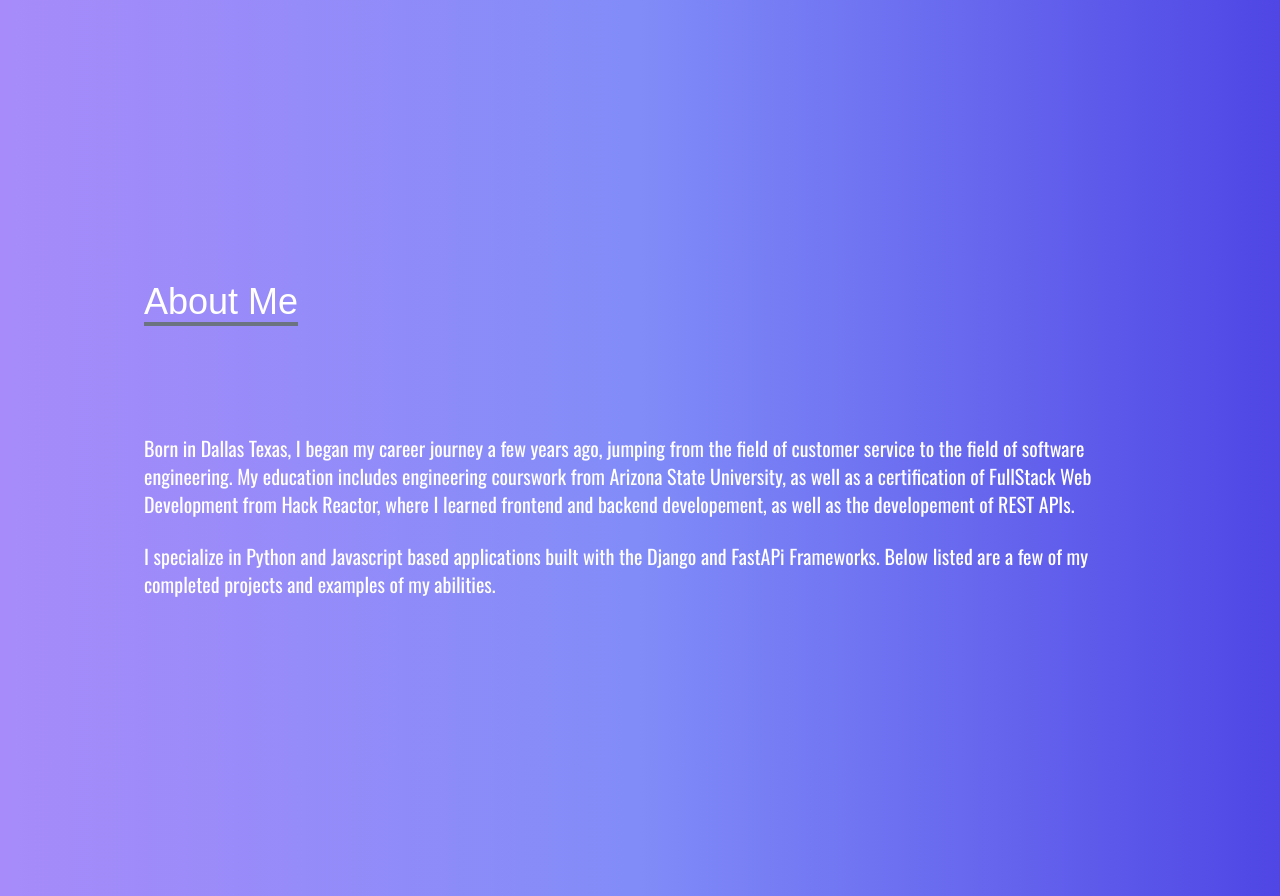
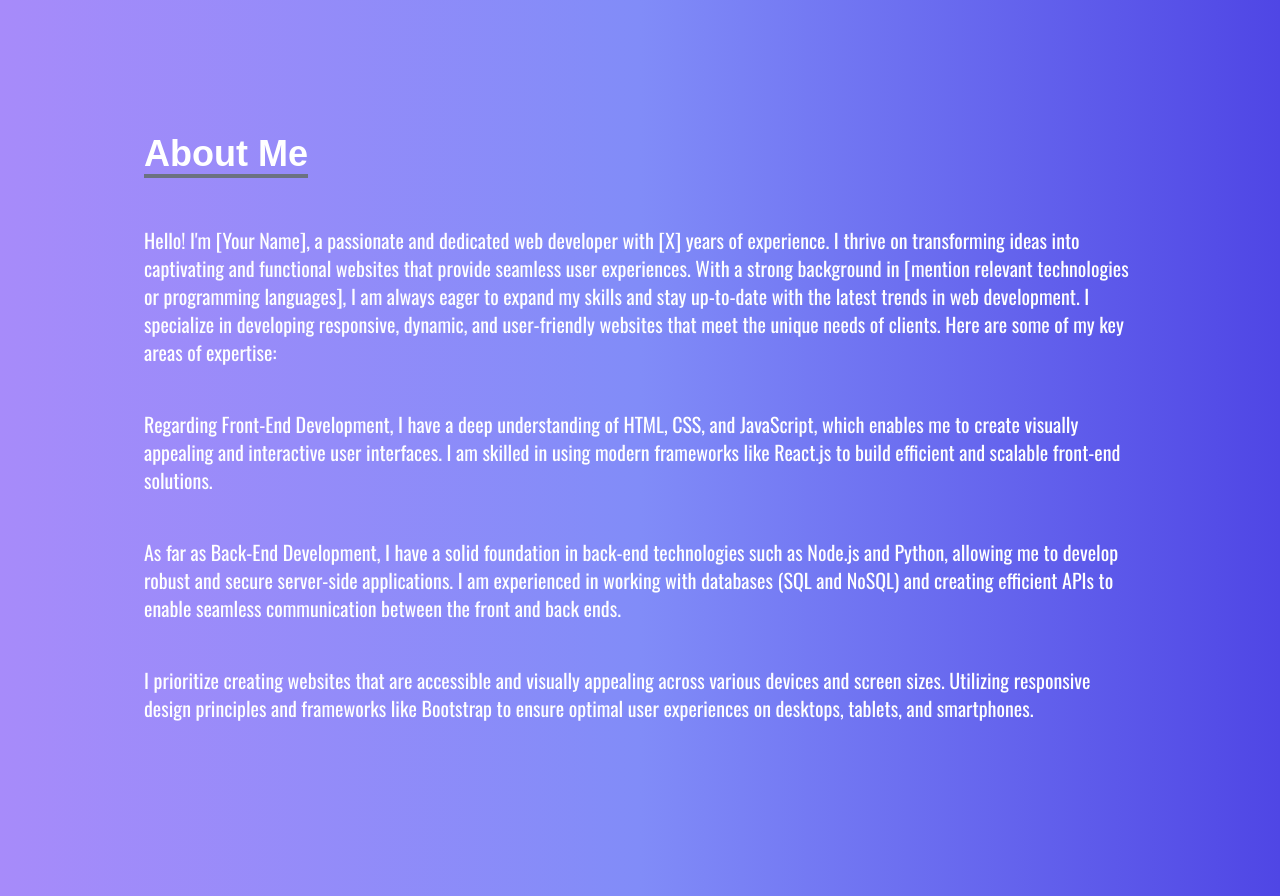
Before and after one commit to BrookaBrooke/BVPortfolio, a React (Create React App) app: page / in a window 1280 px wide. Shown: the part 760-1656 px from the top of the page. Built offline with nearby package versions, Linux system fonts and the light colour scheme; a web font is replaced by a local one.

Commit message:
added about section but need to fix portfolio margins

```diff
--- a/src/components/About.jsx
+++ b/src/components/About.jsx
@@ -3,25 +3,34 @@ const About = () => {
     return (
         <div
         name="about"
-        className="w-full h-screen  text-white"
+        className="w-full h-screen text-white "
         >
             <div className="max-w-screen-lg p-4 mx-auto flex flex-col justify-center w-full h-full">
                 <div className="pb-8">
-                    <h1 className="text-4xl inline border-b-4 border-gray-500">About Me</h1>
+                    <h1 className="text-4xl font-bold inline border-b-4 border-gray-500">About Me</h1>
                 </div>
-                <p className="text-xl mt-20">
-                    Born in Dallas Texas, I began my career journey a few years ago, jumping from the
-                    field of customer service to the field of software engineering. My education includes
-                    engineering courswork from Arizona State University, as well as a certification of FullStack
-                    Web Development from Hack Reactor, where I learned frontend and backend developement, as well
-                    as the developement of REST APIs.
+                <p className="text-xl mt-5">
+                Hello! I'm [Your Name], a passionate and dedicated web developer with [X] years of experience. I thrive on transforming ideas into captivating and functional websites that provide seamless user experiences. With a strong background in [mention relevant technologies or programming languages], I am always eager to expand my skills and stay up-to-date with the latest trends in web development.
+                I specialize in developing responsive, dynamic, and user-friendly websites that meet the unique needs of clients. Here are some of my key areas of expertise:
                 </p>
 
                 <br/>
-                <p className="text-xl">
-                    I specialize in Python and Javascript based applications built with the Django and FastAPi Frameworks.
-                    Below listed are a few of my completed projects and examples of my abilities.
+                <p className="text-xl mt-5">
+                Regarding Front-End Development, I have a deep understanding of HTML, CSS, and JavaScript, which enables me to create visually appealing and interactive user interfaces. I am skilled in using modern frameworks like React.js to build efficient and scalable front-end solutions.
                 </p>
+
+                <br/>
+                <p className="text-xl mt-5">
+                As far as Back-End Development, I have a solid foundation in back-end technologies such as Node.js and Python, allowing me to develop robust and secure server-side applications. I am experienced in working with databases (SQL and NoSQL) and creating efficient APIs to enable seamless communication between the front and back ends.
+                </p>
+
+                <br/>
+                <p className="text-xl mt-5">
+                I prioritize creating websites that are accessible and visually appealing across various devices and screen sizes. Utilizing responsive design principles and frameworks like Bootstrap to ensure optimal user experiences on desktops, tablets, and smartphones.
+                </p>
+
+                <br/>
+
             </div>
         </div>
     )
```
